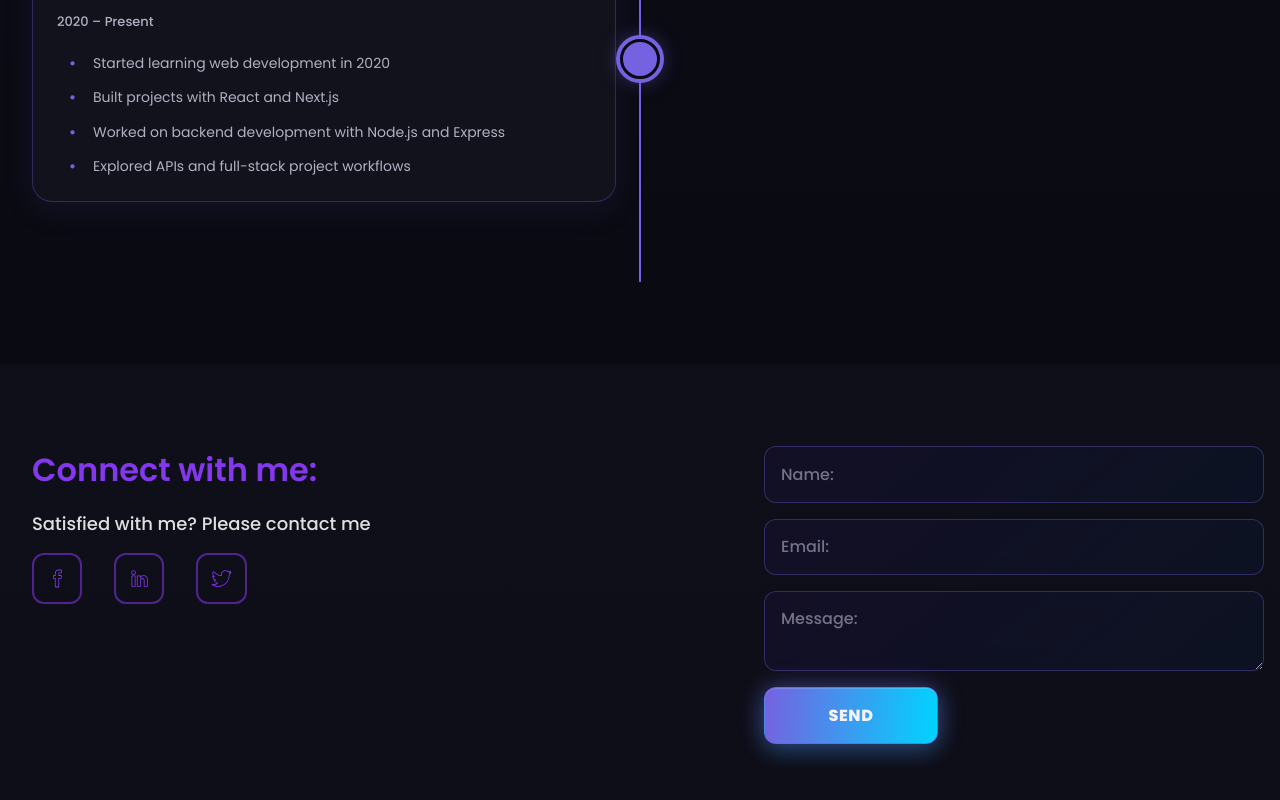
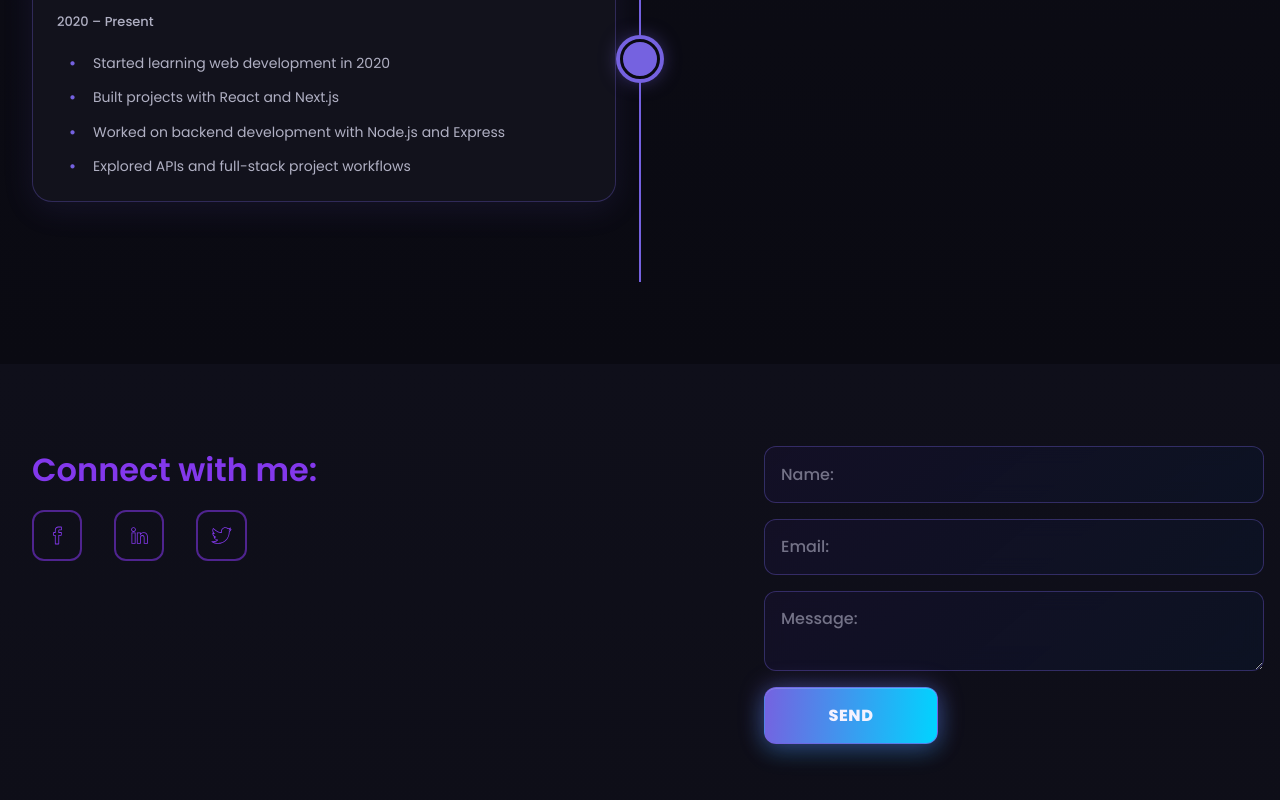
Before and after one commit to RojusDEV/Portfolio, a React (Vite) app: page / in a window 1280 px wide. Shown: the part 4115-4915 px from the top of the page. Built offline with nearby package versions, Linux system fonts and the light colour scheme; no server answers; the HTML template or start-up script is replaced by a standard one.

Commit message:
removed: unnecessary text

```diff
--- a/src/layout/Contact/Contact.tsx
+++ b/src/layout/Contact/Contact.tsx
@@ -72,9 +72,6 @@ const Contact = () => {
       <div className="contactMe__wrapper">
         <div className="col col-testimonial">
           <span className="connect-heading">Connect with me:</span>
-          <span className="connect-sub">
-            Satisfied with me? Please contact me
-          </span>
           <ul className="connect_socialMediaList">
             <li className="social-media-el">
               <a
```
